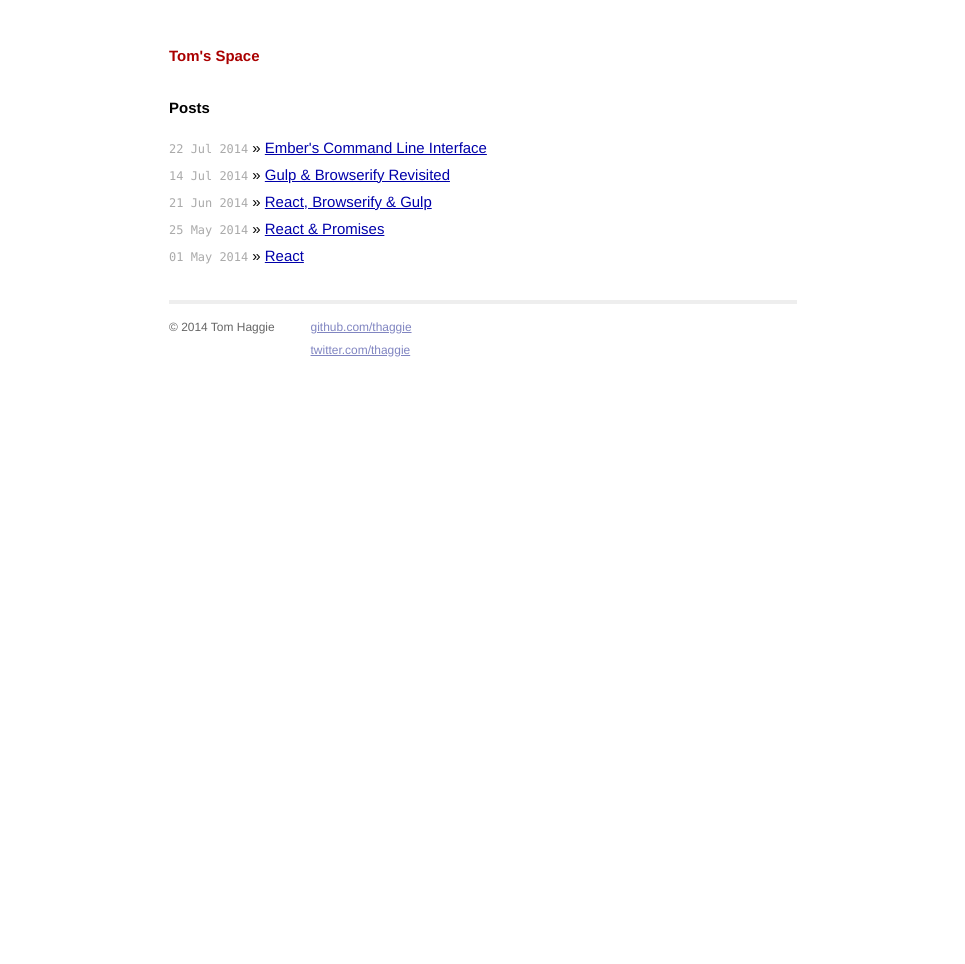
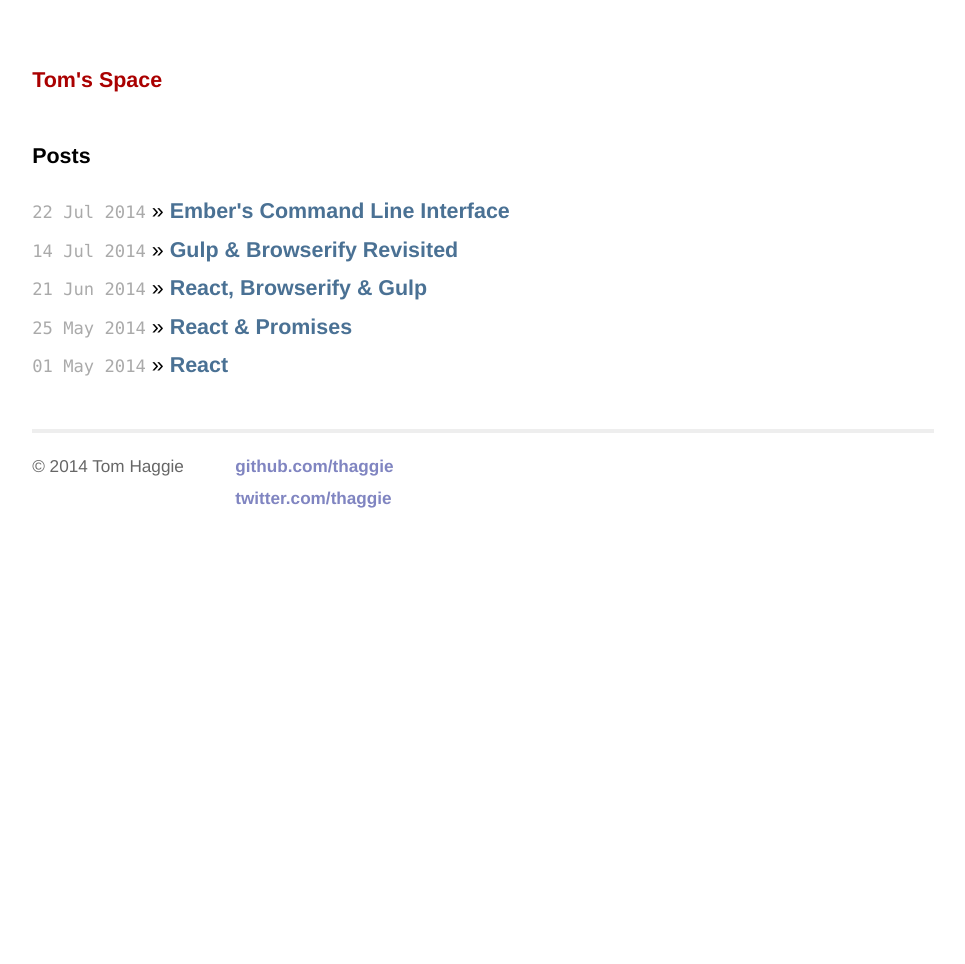
Before and after one commit to thaggie/thaggie.github.io, a Jekyll site: the page built from index.html, in a window 1280 px wide. Shown: the whole page, without its empty margins (157-1122 px from the left). Built offline with Jekyll 4.4.1, drawn with Linux system fonts in a browser that asks for light colours; Markdown is read by kramdown in place of the engine named in the settings.

Commit message:
Improved readability by increasing the font size

```diff
--- a/_config.yml
+++ b/_config.yml
@@ -1,3 +1,3 @@
 name: Tom's Space
 markdown: redcarpet
-pygments: true
+highlighter: true
--- a/css/main.css
+++ b/css/main.css
@@ -14,9 +14,9 @@ html, body { height: 100%; }
 
 body {
   background-color: #FFF;
-  font: 13.34px Helvetica, Arial, sans-serif;
-  font-size: small;
-  text-align: center;
+  font-family: Helvetica, Arial, sans-serif;
+  font-size: 14pt;
+  /*text-align: center;*/
 }
 
 h1, h2, h3, h4, h5, h6 {
@@ -25,9 +25,16 @@ h1, h2, h3, h4, h5, h6 {
 h1 { margin-bottom: 1em; }
 p { margin: 1em 0; }
 
-a         { color: #00a; }
-a:hover   { color: #000; }
-a:visited { color: #a0a; }
+a         {
+  color: /*#00a*/#4A7194;
+  text-decoration: none;
+  font-weight: bold;
+}
+a:hover   {
+  color: /*#000*/green;
+  text-decoration: underline;
+}
+a:visited { color: /*#a0a*/#4A7194; }
 
 /*****************************************************************************/
 /*
@@ -57,7 +64,7 @@ a:visited { color: #a0a; }
 
 .site {
   font-size: 115%;
-  text-align: justify;
+  /*text-align: justify;*/
   width: 42em;
   margin: 3em auto 2em;
   line-height: 1.5em;
```
